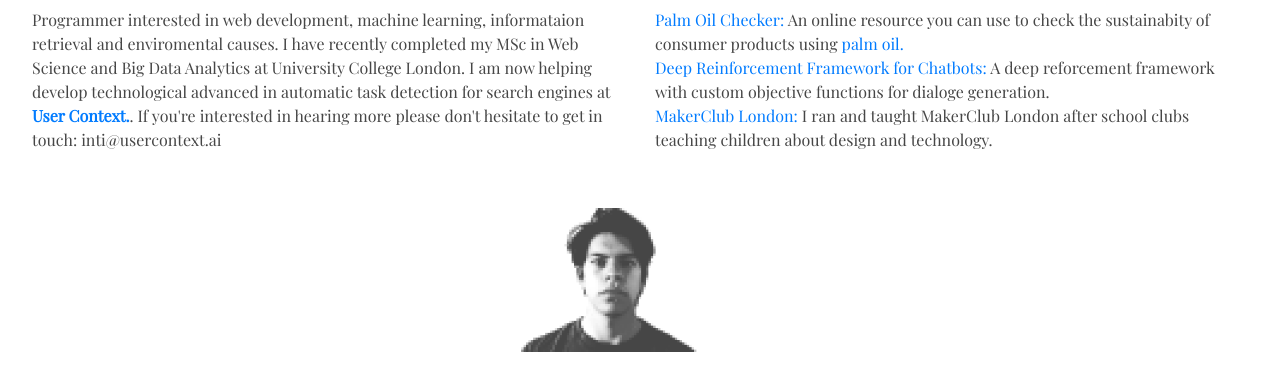
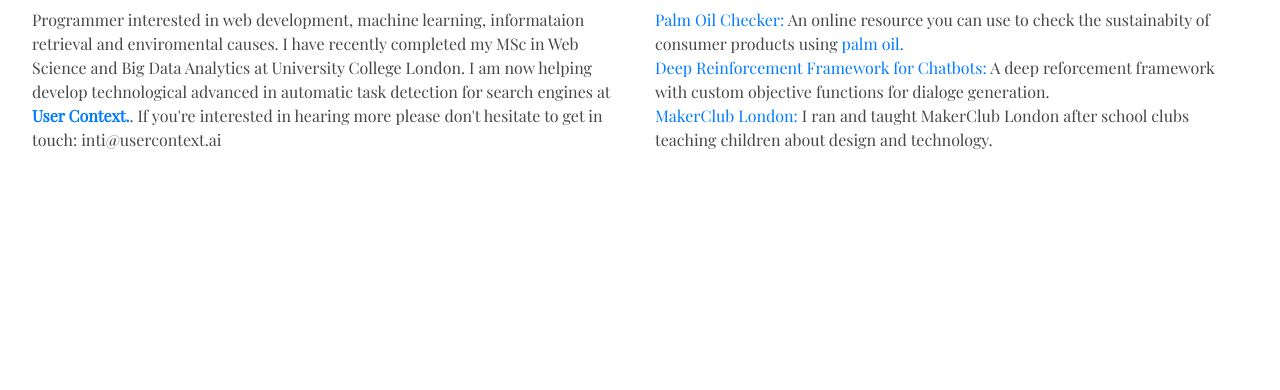
Before and after one commit to intibeer/intibeer.github.io, a plain HTML site: page index.html in a window 1280 px wide. Shown: the part 362-752 px from the top of the page. Drawn offline with nearby package versions, Linux system fonts and the light colour scheme.

Commit message:
removed image

```diff
--- a/index.html
+++ b/index.html
@@ -87,7 +87,7 @@
         </div>
     </div>
   </div>
-<div class="container">
+<div class="container" style="display: none;">
   <div class="row">
     <div class="image-content">
       <img src="images/pro_gray.png" onmouseover="this.src='images/profile_pixel.png'" onmouseout="this.src='images/pro_gray.png'" class="img-responsive face">
```
